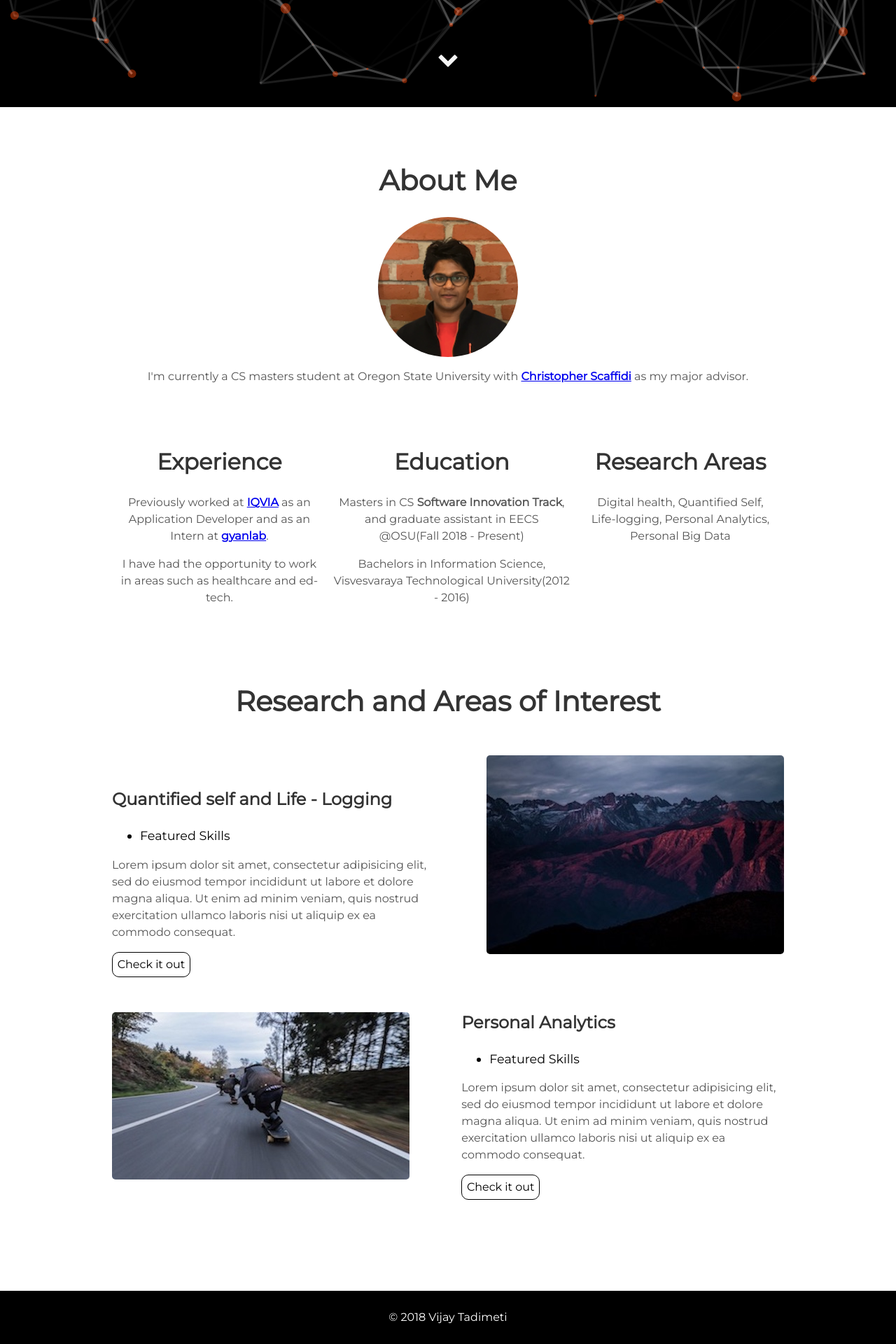
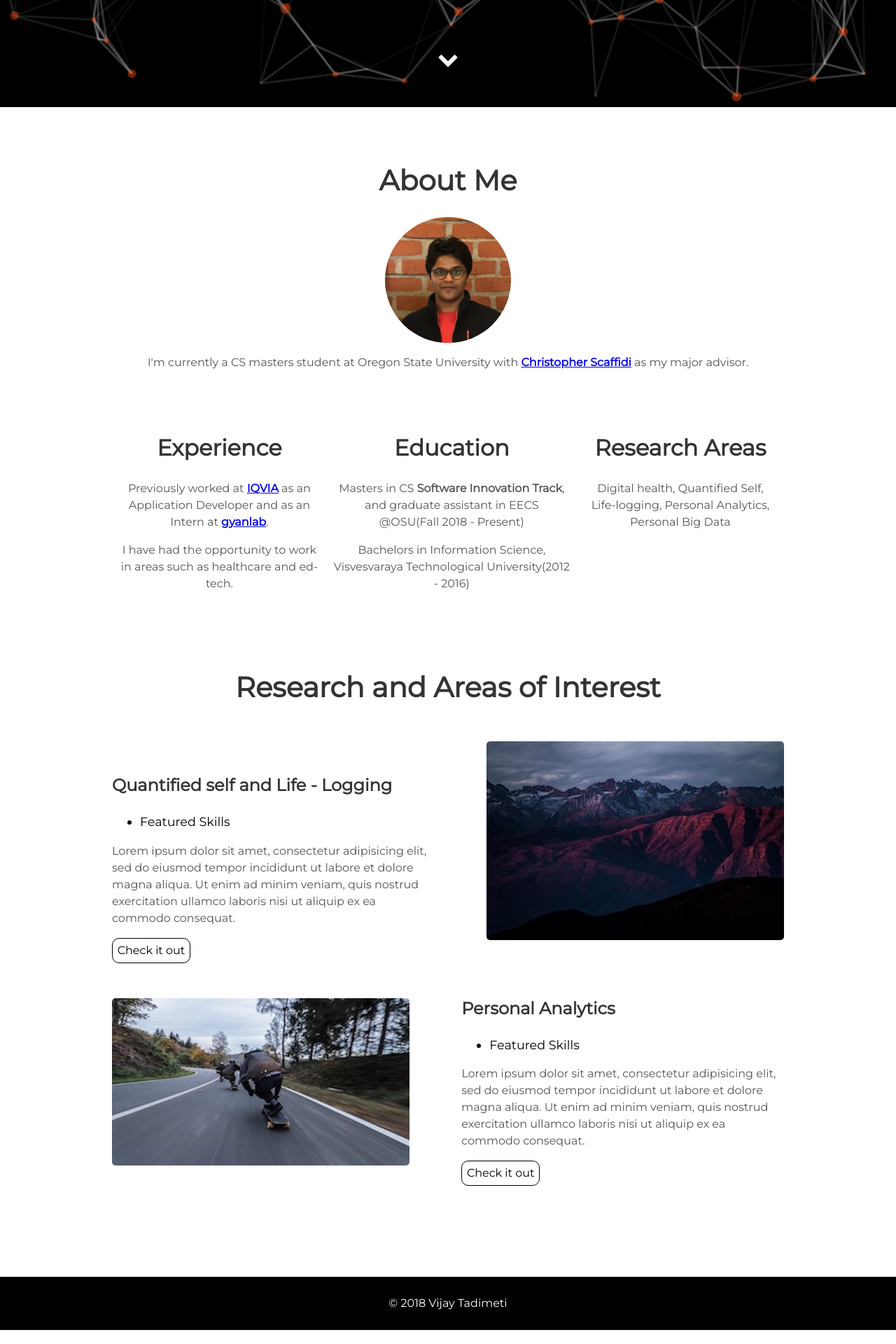
Before and after one commit to vijayvardhan94/laughing-octo-barnacle, a Jekyll site: the page built from index.html, in a window 1280 px wide. Shown: the part 747-2667 px from the top of the page at 70% size. Built offline with Jekyll 4.4.1, drawn with Linux system fonts in a browser that asks for light colours.

Commit message:
img resize

```diff
--- a/_includes/about.html
+++ b/_includes/about.html
@@ -1,6 +1,6 @@
  <div class="user-details">
   <h1>About Me</h1>
-  <img class = "img-class" alt="profile" src="{{ "/assets/img/rsz_img_2.png" | prepend: site.baseurl }}"  align="middle" width="200" height="200" />
+  <img class = "img-class" alt="profile" src="{{ "/assets/img/rsz_img_2.png" | prepend: site.baseurl }}"  align="middle" width="180" height="180" />
 
   <p>I'm currently a CS masters student at Oregon State University with <b><a href = "http://web.engr.oregonstate.edu/~scaffidc/">Christopher Scaffidi</a></b> as my major advisor. </p>
 </div>
```
